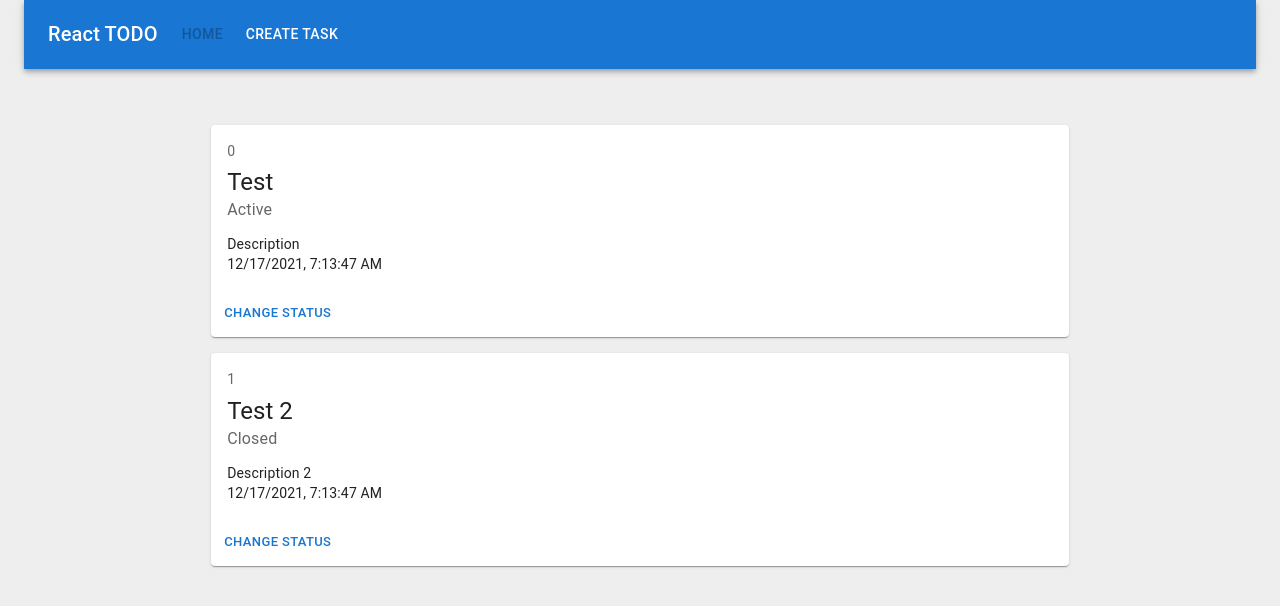
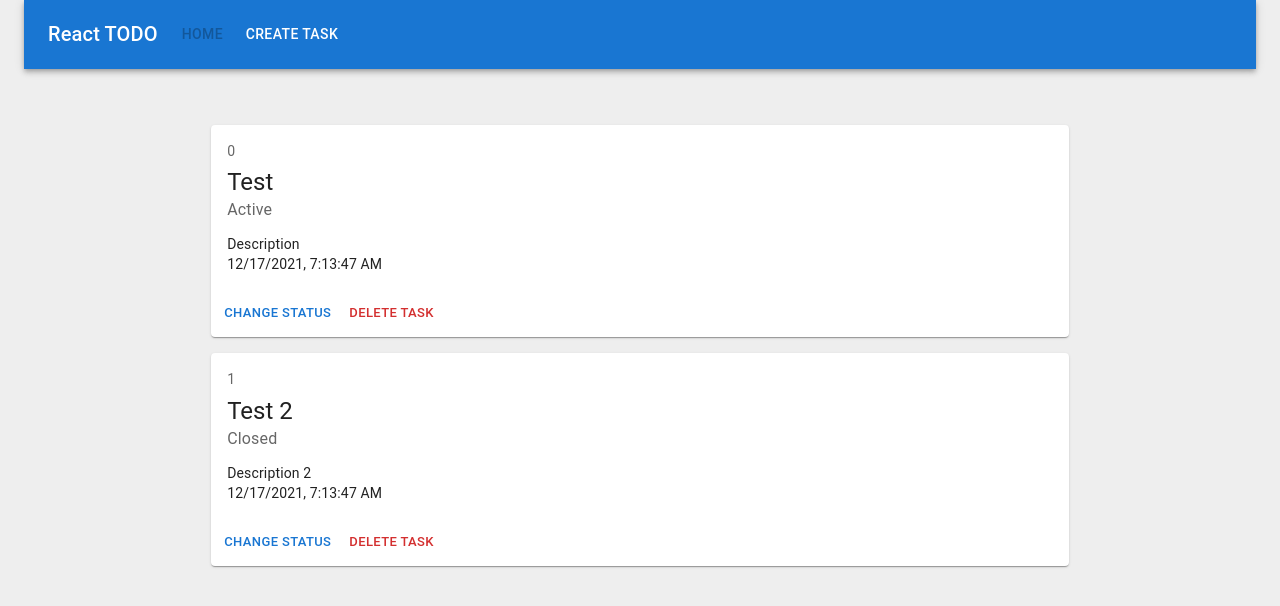
Before and after one commit to postman17/react-todo, a React (Create React App) app: page / in a window 1280 px wide. Shown: the top 606 px of the page. Built offline with nearby package versions, Linux system fonts and the light colour scheme.

Commit message:
Added delete task button

```diff
--- a/src/App.js
+++ b/src/App.js
@@ -41,10 +41,15 @@ const App = () => {
         )
         updateTasks(new_tasks);
     }
+    const deleteTask = (id) => {
+        let new_tasks = tasks.slice();
+        new_tasks.splice(id, 1);
+        updateTasks(new_tasks);
+    }
   return (
     <ThemeProvider theme={themeDark}>
       <CssBaseline />
-      <Router tasks={tasks} changeTaskStatus={changeTaskStatus} createTask={createTask}/>
+      <Router tasks={tasks} changeTaskStatus={changeTaskStatus} createTask={createTask} deleteTask={deleteTask}/>
     </ThemeProvider>
   );
 }
--- a/src/Router.jsx
+++ b/src/Router.jsx
@@ -7,7 +7,7 @@ import { CreateTask } from './pages/CreateTask'
 const Router = (props) => (
     <BrowserRouter>
       <Routes>
-        <Route path="/" element={<Index tasks={props.tasks} changeTaskStatus={props.changeTaskStatus}/>} />
+        <Route path="/" element={<Index tasks={props.tasks} changeTaskStatus={props.changeTaskStatus} deleteTask={props.deleteTask}/>} />
         <Route path="/create_task" element={<CreateTask createTask={props.createTask}/>} />
       </Routes>
     </BrowserRouter>
--- a/src/components/TaskCard.jsx
+++ b/src/components/TaskCard.jsx
@@ -26,6 +26,7 @@ const TaskCard = (props) => {
           </CardContent>
           <CardActions>
             <Button size="small" onClick={() => props.changeStatus(props.id)}>Change status</Button>
+            <Button size="small" color="error" onClick={() => props.deleteTask(props.id)}>Delete task</Button>
           </CardActions>
         </Card>
     )
--- a/src/pages/Index.jsx
+++ b/src/pages/Index.jsx
@@ -13,7 +13,7 @@ const Index = (props) => {
                 {props.tasks.map((item, index)=>{
                     return (
                         <Grid item style={{ width: '70%'}} key={index}>
-                            <TaskCard id={index} changeStatus={props.changeTaskStatus} {...item}/>
+                            <TaskCard id={index} changeStatus={props.changeTaskStatus} deleteTask={props.deleteTask} {...item}/>
                         </Grid>
                     )
                  })}
```
